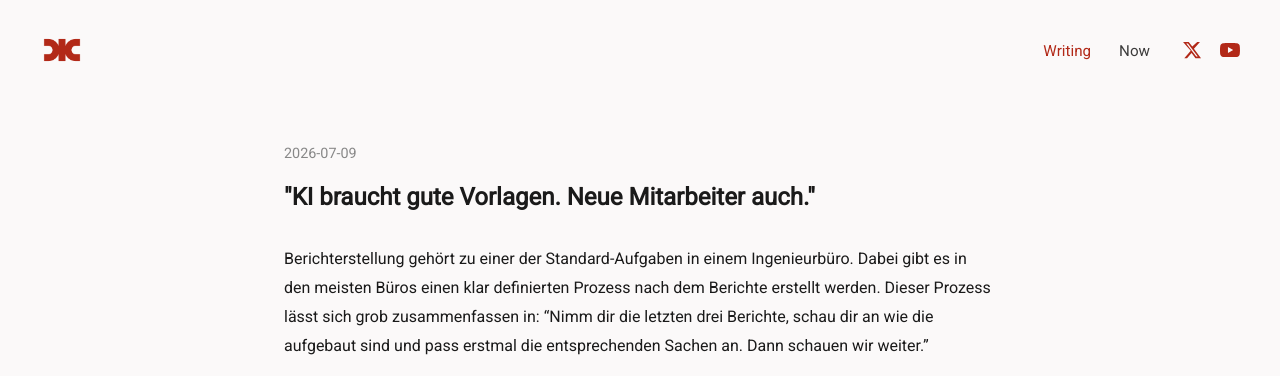
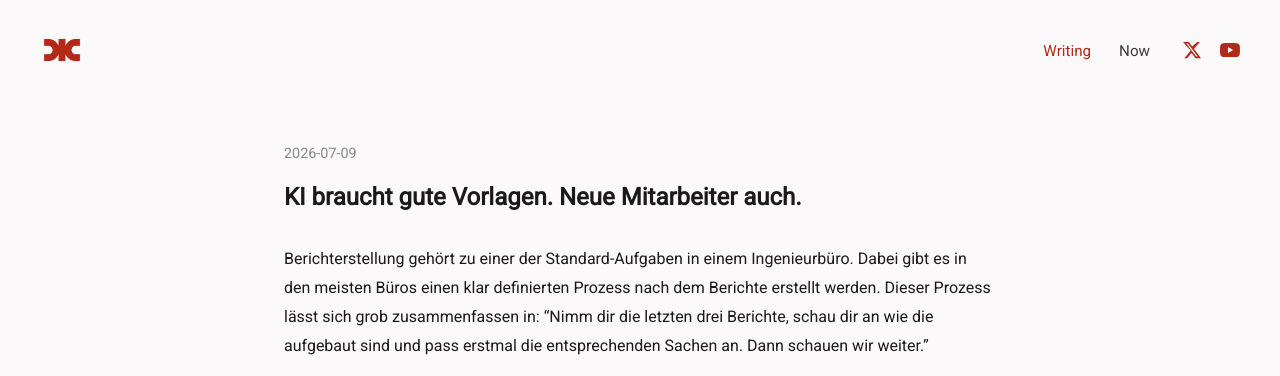
Before and after one commit to speext/speext.github.io, a Jekyll site: the page built from _posts/2026-07-09-ki-der-neue-mitarbeiter.md, in a window 1280 px wide. Shown: the top 376 px of the page. Built offline with Jekyll 4.4.1, drawn with Linux system fonts in a browser that asks for light colours.

```diff
--- a/_posts/2026-07-09-ki-der-neue-mitarbeiter.md
+++ b/_posts/2026-07-09-ki-der-neue-mitarbeiter.md
@@ -1,7 +1,7 @@
 ---
 date: 2026-07-09
 layout: post
-title: '"KI braucht gute Vorlagen. Neue Mitarbeiter auch."'
+title: "KI braucht gute Vorlagen. Neue Mitarbeiter auch."
 ---
 Berichterstellung gehört zu einer der Standard-Aufgaben in einem Ingenieurbüro. Dabei gibt es in den meisten Büros einen klar definierten Prozess nach dem Berichte erstellt werden. Dieser Prozess lässt sich grob zusammenfassen in: "Nimm dir die letzten drei Berichte, schau dir an wie die aufgebaut sind und pass erstmal die entsprechenden Sachen an. Dann schauen wir weiter."
 
```
